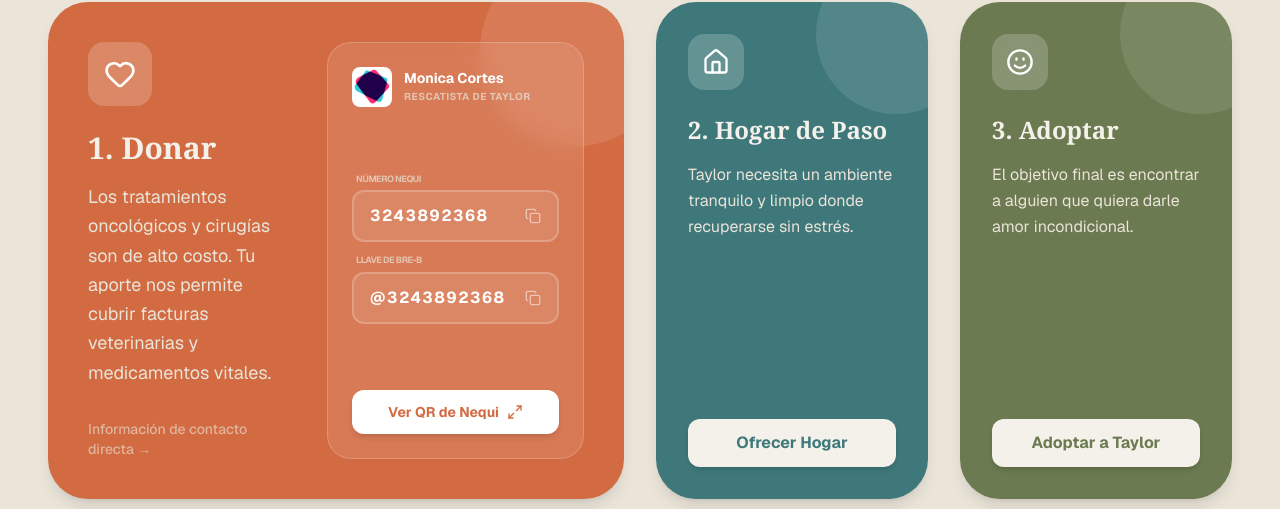
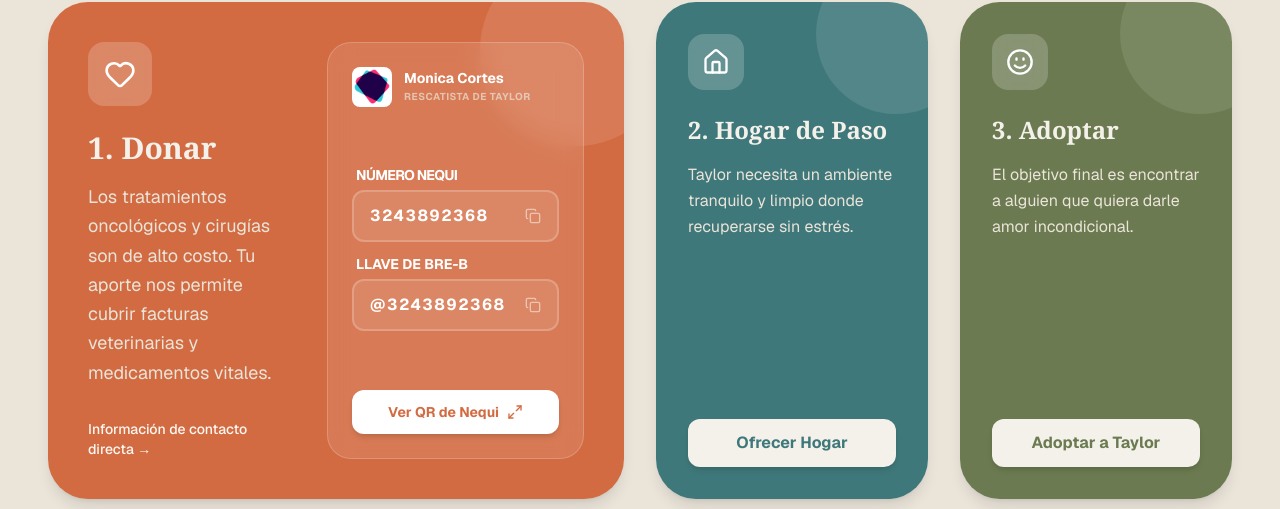
Before and after one commit to stevenD18skz/animal-rescues, a Next.js app: page / in a window 1280 px wide. Shown: the part 1258-1767 px from the top of the page. Built offline with nearby package versions, Linux system fonts and the light colour scheme.

Commit message:
feat: add HowToHelp component with donation options and contact links

```diff
--- a/src/components/HowToHelp.tsx
+++ b/src/components/HowToHelp.tsx
@@ -51,7 +51,7 @@ export default function HowToHelp() {
                 Los tratamientos oncológicos y cirugías son de alto costo. Tu aporte nos permite cubrir facturas veterinarias y medicamentos vitales.
               </p>
               <div className="mt-auto hidden md:block">
-                <p className="text-[#EAE4D9]/60 text-sm font-medium">Información de contacto directa →</p>
+                <p className="text-[#fcf8f2] text-sm font-medium">Información de contacto directa →</p>
               </div>
             </div>
 
@@ -143,10 +143,10 @@ function DonationDetails({ monicaInfo, copied, copyToClipboard, setSelectedQr }:
 
       <div className="space-y-3">
         <div className="space-y-1">
-          <p className="text-[9px] font-bold uppercase tracking-tighter text-[#EAE4D9]/70 ml-1">Número Nequi</p>
+          <p className="text-[14px] font-bold uppercase tracking-tighter text-white ml-1">Número Nequi</p>
           <button
             onClick={(e) => { e.stopPropagation(); copyToClipboard(monicaInfo.number); }}
-            className={`flex items-center justify-between w-full px-4 py-3 rounded-xl font-bold transition-all border-2 ${copied === monicaInfo.number ? 'bg-[#6B7A50] text-white border-[#6B7A50]' : 'bg-white/10 border-white/20 hover:border-white text-white'}`}
+            className={`flex items-center justify-between w-full px-4 py-3 rounded-xl font-bold transition-all border-2 ${copied === monicaInfo.number ? 'bg-[#6B7A50] text-white border-[#6B7A50]' : 'bg-white/10 border-white/20 hover:border-white text-white'} cursor-pointer`}
           >
             <span className="text-base tracking-widest">{monicaInfo.number}</span>
             {copied === monicaInfo.number ? <CheckCircle2 className="w-5 h-5" /> : <Copy className="w-4 h-4 opacity-50" />}
@@ -154,10 +154,10 @@ function DonationDetails({ monicaInfo, copied, copyToClipboard, setSelectedQr }:
         </div>
 
         <div className="space-y-1">
-          <p className="text-[9px] font-bold uppercase tracking-tighter text-[#EAE4D9]/70 ml-1">Llave de Bre-B</p>
+          <p className="text-[14px] font-bold uppercase text-white ml-1">Llave de Bre-B</p>
           <button
             onClick={(e) => { e.stopPropagation(); copyToClipboard(monicaInfo.brebeKey); }}
-            className={`flex items-center justify-between w-full px-4 py-3 rounded-xl font-bold transition-all border-2 ${copied === monicaInfo.brebeKey ? 'bg-[#6B7A50] text-white border-[#6B7A50]' : 'bg-white/10 border-white/20 hover:border-white text-white'}`}
+            className={`flex items-center justify-between w-full px-4 py-3 rounded-xl font-bold transition-all border-2 ${copied === monicaInfo.brebeKey ? 'bg-[#6B7A50] text-white border-[#6B7A50]' : 'bg-white/10 border-white/20 hover:border-white text-white'} cursor-pointer `}
           >
             <span className="text-base tracking-widest">{monicaInfo.brebeKey}</span>
             {copied === monicaInfo.brebeKey ? <CheckCircle2 className="w-5 h-5" /> : <Copy className="w-4 h-4 opacity-50" />}
@@ -166,7 +166,7 @@ function DonationDetails({ monicaInfo, copied, copyToClipboard, setSelectedQr }:
       </div>
 
       <button
-        className="w-full mt-2 flex items-center justify-center gap-2 py-3 bg-white text-[#D36B42] rounded-xl font-bold text-sm shadow-md hover:bg-[#F4F1EA] transition-all group/qr-btn"
+        className="w-full mt-2 flex items-center justify-center gap-2 py-3 bg-white text-[#D36B42] rounded-xl font-bold text-sm shadow-md hover:bg-[#F4F1EA] transition-all group/qr-btn cursor-pointer"
         onClick={() => setSelectedQr(monicaInfo.qr)}
       >
         Ver QR de Nequi <Maximize2 className="w-4 h-4 group-hover/qr-btn:scale-110 transition-transform" />
```
